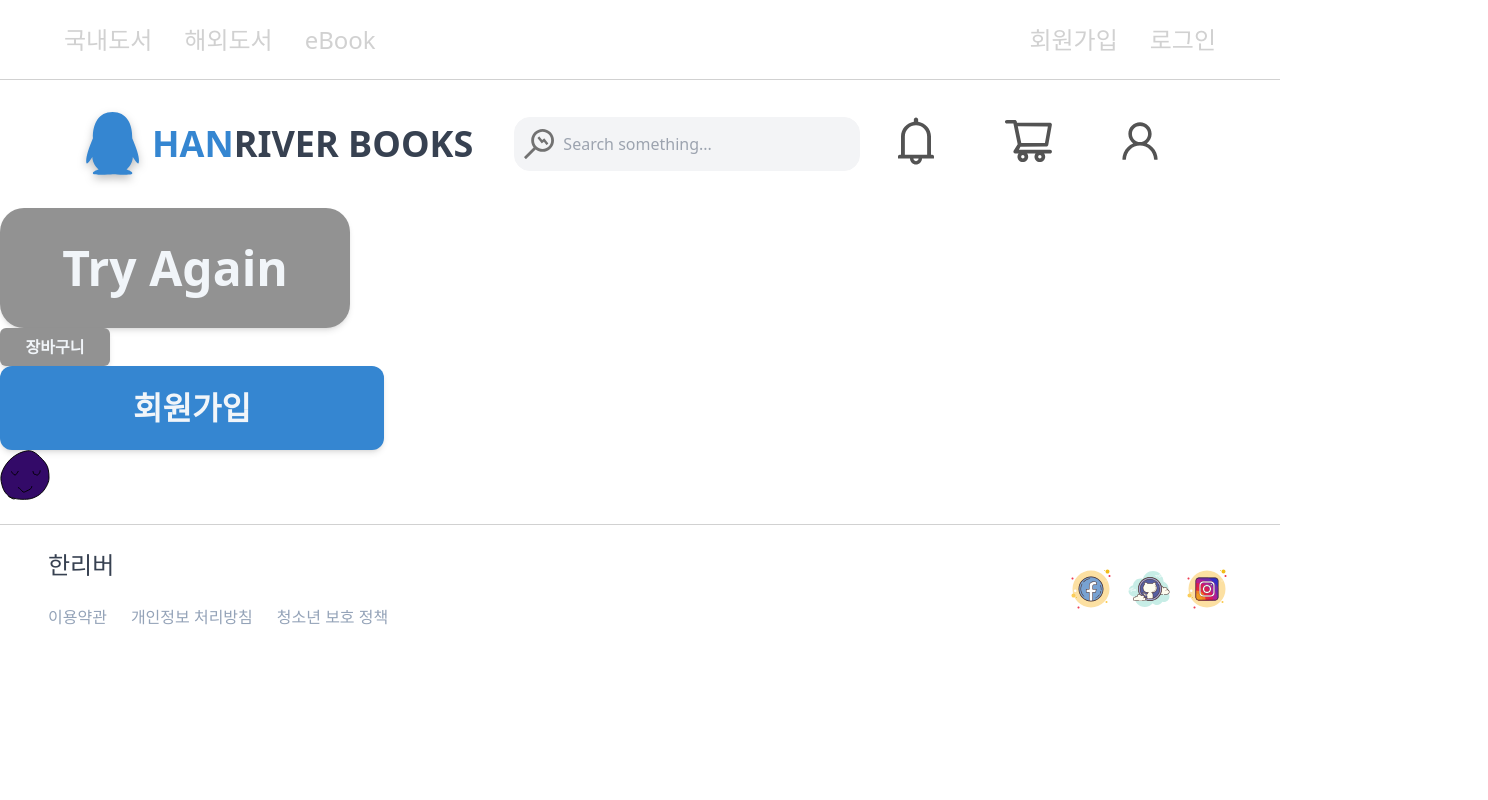
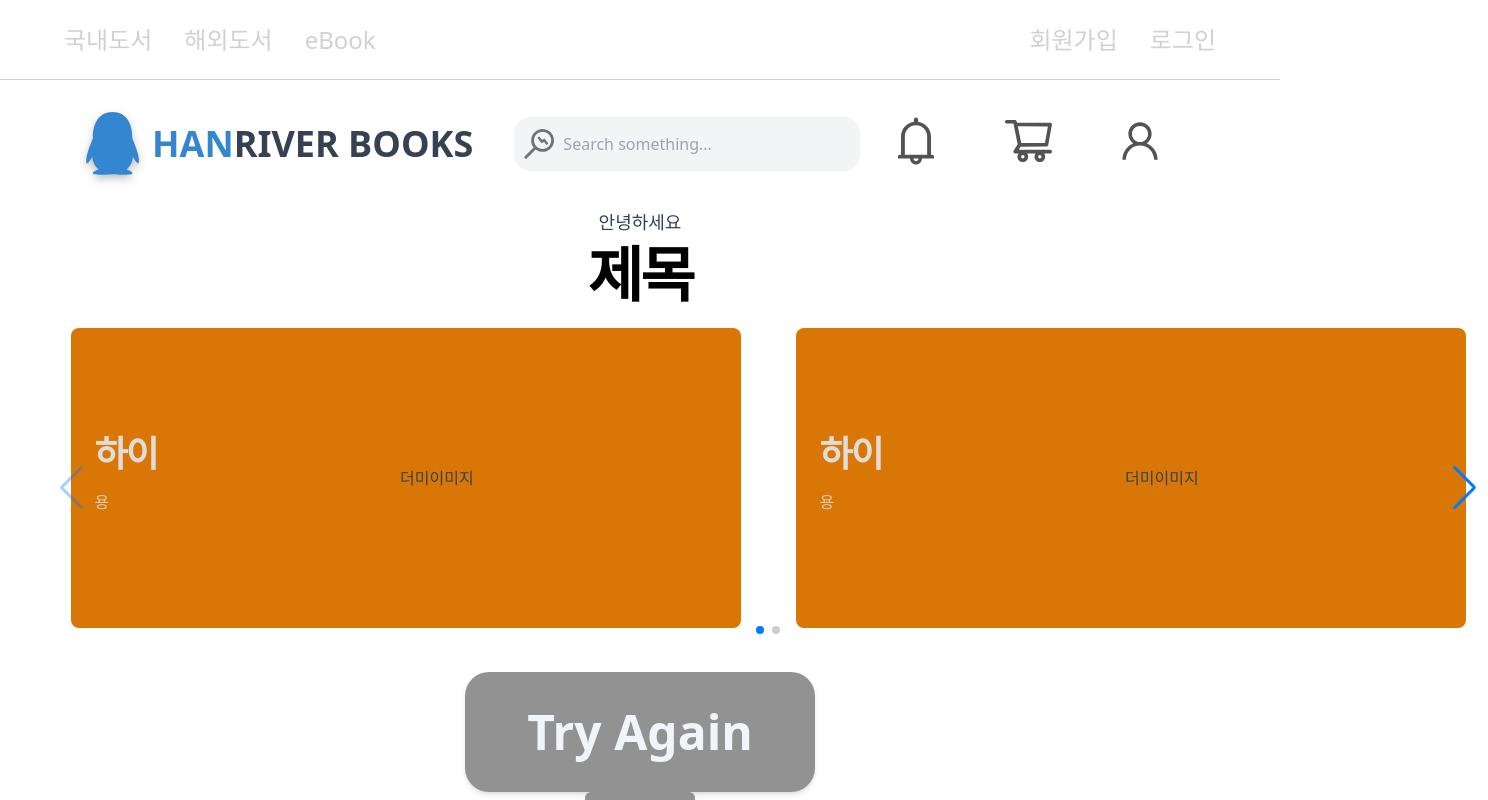
Before and after one commit to HanriverProject/frontend, a Next.js app in the folder client/: page / in a window 1280 px wide. Shown: the top 800 px of the page, 1488 px wide, since content can reach past the window. Built offline with nearby package versions, Linux system fonts and the light colour scheme.

Commit message:
[CREATE] carousel but not yet done

```diff
--- a/client/src/app/page.tsx
+++ b/client/src/app/page.tsx
@@ -1,14 +1,21 @@
 import Button from '@/components/ui/Button';
 import DarkmodeToggleBtn from '@/components/DarkmodeToggleBtn';
+import Paragraph from '@/components/ui/Paragraph';
+import LargeHeading from '@/components/ui/LargeHeading';
+import Carousel from '@/components/carousel/Carousel';
+import CarouselContainer from '@/components/carousel/CarouselContainer';
+import PaddingContainer from '@/components/layouts/PaddingContainer';
 
 export default function Home() {
   return (
-    <main>
+    <PaddingContainer className=" flex justify-center items-center flex-col">
+      <Paragraph>안녕하세요</Paragraph>
+      <LargeHeading>제목</LargeHeading>
+      <CarouselContainer />
       <Button variant={'grey'} size={'lg'} label={'Try Again'}></Button>
       <Button variant={'grey'} size={'md'} label={'장바구니'}></Button>
       <Button variant={'blue'} size={'wlg'} label={'회원가입'}></Button>
-
       <DarkmodeToggleBtn />
-    </main>
+    </PaddingContainer>
   );
 }
--- /dev/null
+++ b/client/src/components/carousel/Carousel.tsx
@@ -0,0 +1,67 @@
+'use client';
+
+import { cva, VariantProps } from 'class-variance-authority';
+import { FC, HTMLAttributes } from 'react';
+import { cn } from '@/utils/cn';
+import LargeHeading from '../ui/LargeHeading';
+import Paragraph from '../ui/Paragraph';
+
+const CarouselVariants = cva(
+  `
+   w-[20rem] h-[9.5rem]
+   md:w-[30rem] md:h-[15rem]
+   xl:w-[41.875rem] xl:h-[18.75rem]
+   transition-all duration-300
+   p-6 mx-4
+   rounded-lg
+   flex justify-center items-center m-auto
+
+   `,
+  {
+    variants: {
+      variant: {
+        blue: 'bg-accent-blue',
+        orange: 'bg-orange-600',
+        green: 'bg-green-600',
+        gray: 'bg-gray-600',
+        violet: 'bg-violet-600',
+        default: 'bg-amber-600',
+      },
+    },
+    defaultVariants: {
+      variant: 'default',
+    },
+  },
+);
+
+interface CarouselProps
+  extends HTMLAttributes<HTMLElement>,
+    VariantProps<typeof CarouselVariants> {
+  imgsrc?: string;
+  title: string;
+  label: string;
+}
+
+const Carousel: FC<CarouselProps> = ({
+  variant,
+  imgsrc,
+  title,
+  label,
+  ...props
+}) => {
+  return (
+    <figure className={cn(CarouselVariants({ variant }))} {...props}>
+      <div className=" my-auto">
+        <LargeHeading className=" text-slate-200 opacity-90 mb-4" size="sm">
+          {title}
+        </LargeHeading>
+        <Paragraph size={'sm'} className=" text-slate-200 opacity-75">
+          {label}
+        </Paragraph>
+      </div>
+      <div className=" my-auto mx-auto">더미이미지</div>
+    </figure>
+  );
+};
+
+export default Carousel;
--- /dev/null
+++ b/client/src/components/carousel/CarouselContainer.tsx
@@ -0,0 +1,37 @@
+'use client';
+import { FC } from 'react';
+import { Navigation, Pagination, Scrollbar } from 'swiper';
+import { Swiper, SwiperSlide } from 'swiper/react';
+import Carousel from './Carousel';
+
+import 'swiper/css';
+import 'swiper/css/navigation';
+import 'swiper/css/pagination';
+interface CarouselContainerProps {}
+
+const CarouselContainer: FC<CarouselContainerProps> = ({}) => {
+  return (
+    <Swiper
+      modules={[Navigation, Pagination]}
+      navigation
+      pagination={{ clickable: true }}
+      spaceBetween={10}
+      slidesPerView={2}
+      className={`
+        w-[40rem] h-[10rem] md:w-[61rem] md:h-[15rem] xl:w-[90rem] xl:h-[20rem] my-6
+       `}
+    >
+      <SwiperSlide>
+        <Carousel title={'하이'} label={'용'} />
+      </SwiperSlide>
+      <SwiperSlide>
+        <Carousel title={'하이'} label={'용'} />
+      </SwiperSlide>
+      <SwiperSlide>
+        <Carousel title={'하이'} label={'용'} />
+      </SwiperSlide>
+    </Swiper>
+  );
+};
+
+export default CarouselContainer;
--- a/client/src/components/layouts/Footer.tsx
+++ b/client/src/components/layouts/Footer.tsx
@@ -9,7 +9,7 @@
 
 const Footer: FC<FooterProps> = ({}) => {
   return (
-    <footer className=" pt-6 px-12 border-t border-slate-lightgrey mt-6">
+    <footer className=" pt-6 px-12 border-t border-slate-lightgrey mt-6 transition-all duration-300">
       <div className=" flex justify-between items-center md:flex-row flex-col">
         <div className="">
           <p className=" font-medium text-2xl hidden md:flex ">한리버</p>
--- a/client/src/components/layouts/PaddingContainer.tsx
+++ b/client/src/components/layouts/PaddingContainer.tsx
@@ -1,11 +1,19 @@
-import { FC } from 'react';
+import { FC, HTMLAttributes } from 'react';
 
-interface PaddingContainerProps {
+interface PaddingContainerProps extends HTMLAttributes<HTMLElement> {
   children: React.ReactNode;
 }
 
-const PaddingContainer: FC<PaddingContainerProps> = ({ children }) => {
-  return <main className=" px-12">{children}</main>;
+const PaddingContainer: FC<PaddingContainerProps> = ({
+  children,
+  className,
+  ...props
+}) => {
+  return (
+    <main className={`px-12 ${className}`} {...props}>
+      {children}
+    </main>
+  );
 };
 
 export default PaddingContainer;
--- a/client/src/components/ui/Button.tsx
+++ b/client/src/components/ui/Button.tsx
@@ -41,10 +41,14 @@
   size,
   children,
   label,
+  className,
   ...props
 }) => {
   return (
-    <button className={cn(ButtonVariants({ variant, size }))} {...props}>
+    <button
+      className={`${cn(ButtonVariants({ variant, size }))} ${className}`}
+      {...props}
+    >
       {children && children}
       {label && label}
     </button>
--- /dev/null
+++ b/client/src/components/ui/LargeHeading.tsx
@@ -0,0 +1,40 @@
+import React, { FC, HTMLAttributes, forwardRef } from 'react';
+import { VariantProps, cva } from 'class-variance-authority';
+import { cn } from '@/utils/cn';
+
+const headingVariants = cva(
+  'text-black dark:text-white lg:text-left font-extrabold leading-tight tracking-tighter ',
+  {
+    variants: {
+      size: {
+        default: 'text-4xl md:text-5xl lg:text-6xl',
+        lg: 'text-5xl, md:text-6xl lg:text-7xl',
+        sm: 'text-2xl, md:text-3xl lg:text-4xl',
+      },
+    },
+    defaultVariants: {
+      size: 'default',
+    },
+  },
+);
+
+interface LargeHeadingProps
+  extends HTMLAttributes<HTMLParagraphElement>,
+    VariantProps<typeof headingVariants> {}
+
+const LargeHeading = forwardRef<HTMLHeadingElement, LargeHeadingProps>(
+  ({ className, size, children, ...props }, ref) => {
+    return (
+      <h1
+        ref={ref}
+        {...props}
+        className={cn(headingVariants({ size, className }))}
+      >
+        {children}
+      </h1>
+    );
+  },
+);
+LargeHeading.displayName = 'LargeHeading';
+
+export default LargeHeading;
--- /dev/null
+++ b/client/src/components/ui/Paragraph.tsx
@@ -0,0 +1,39 @@
+import React, { FC, HTMLAttributes, forwardRef } from 'react';
+import { VariantProps, cva } from 'class-variance-authority';
+import { cn } from '@/utils/cn';
+
+const paragraphVariants = cva(
+  'max-w-prose text-slate-700 dark:text-slate-300 mb-2 ',
+  {
+    variants: {
+      size: {
+        default: 'text-base sm:text-lg',
+        sm: 'text-sm, sm:text-base',
+      },
+    },
+    defaultVariants: {
+      size: 'default',
+    },
+  },
+);
+
+interface ParagraphProps
+  extends HTMLAttributes<HTMLParagraphElement>,
+    VariantProps<typeof paragraphVariants> {}
+
+const Paragraph = forwardRef<HTMLParagraphElement, ParagraphProps>(
+  ({ className, size, children, ...props }, ref) => {
+    return (
+      <p
+        ref={ref}
+        {...props}
+        className={cn(paragraphVariants({ size, className }))}
+      >
+        {children}
+      </p>
+    );
+  },
+);
+Paragraph.displayName = 'Paragraph';
+
+export default Paragraph;
```
Also changed, not shown: client/src/assets/carousel/carousel1.svg (added), client/src/assets/carousel/carousel2.svg (added).
